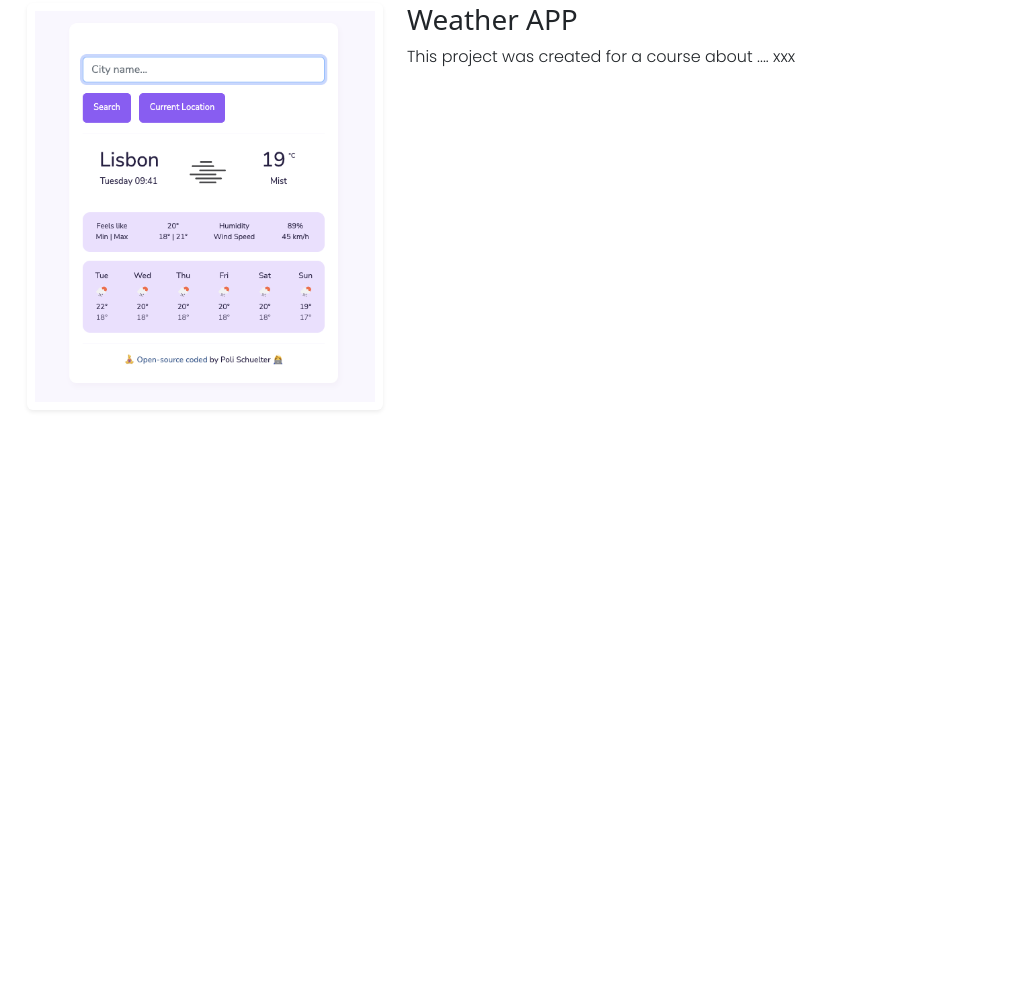
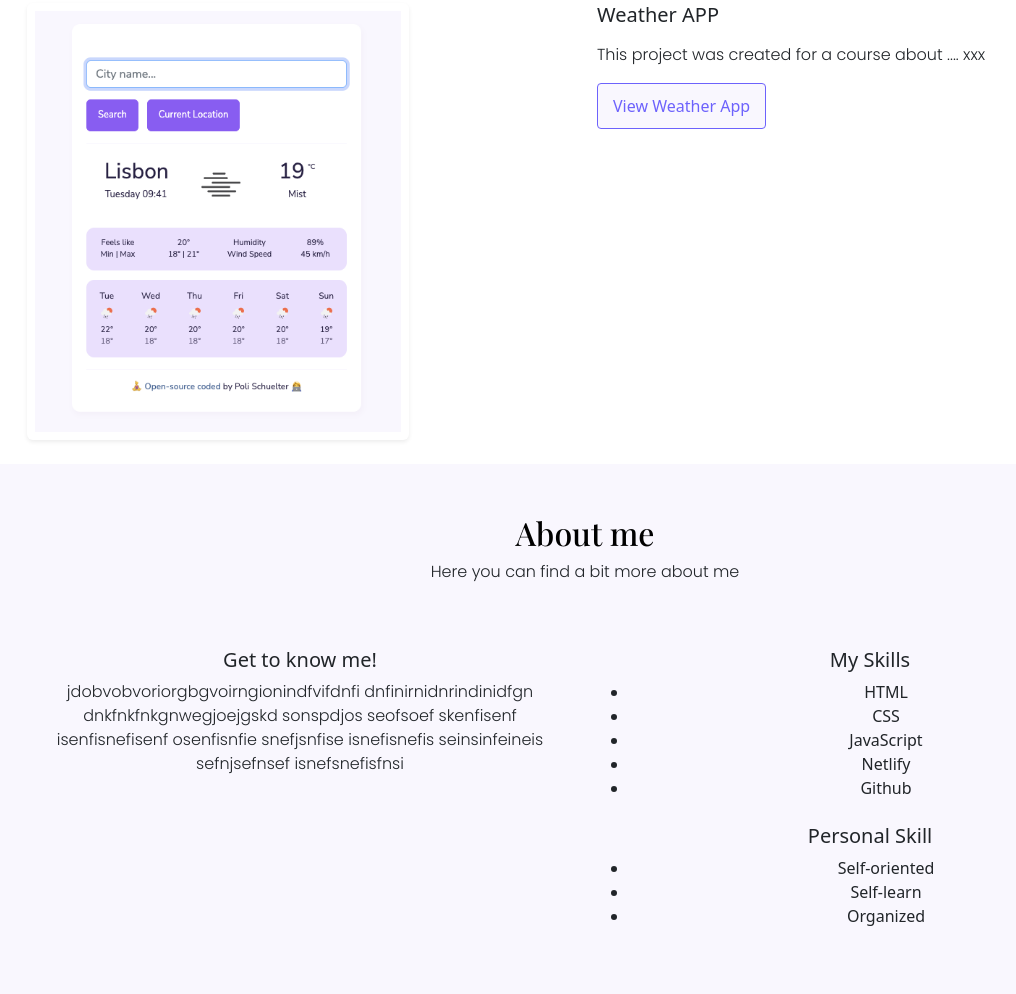
Before and after one commit to polianasc/portfolio-poli-schuelter, a plain HTML site: page index.html in a window 1280 px wide. Shown: the part 981-1975 px from the top of the page, without its empty margins (55-1071 px from the left). Before the commit the page ends 1415 px from the top, so only its background shows below. Drawn offline with nearby package versions, Linux system fonts and the light colour scheme; a web font is replaced by a local one.

Commit message:
about me page content

```diff
--- a/index.html
+++ b/index.html
@@ -72,6 +72,7 @@
         <a href="#" class="btn btn-branding">Contact me</a>
       </div>
     </div>
+
     <div class="projects">
       <h2>Projects</h2>
       <p>Here you can find some of my personal projects</p>
@@ -79,7 +80,7 @@
     <div class="projects-content">
       <div class="container">
         <div class="row">
-          <div class="col-md-4 mb-4">
+          <div class="col-md mb-4">
             <div>
               <img
                 src="/images/weather-app.png"
@@ -88,9 +89,48 @@
               />
             </div>
           </div>
-          <div class="col-md-8">
-            <h3>Weather APP</h3>
+          <div class="col-md">
+            <h3 class="mb-3">Weather APP</h3>
             <p>This project was created for a course about .... xxx</p>
+            <a href="#" class="btn btn-content">View Weather App</a>
+          </div>
+        </div>
+      </div>
+    </div>
+
+    <div class="resume">
+      <h2>About me</h2>
+      <p>Here you can find a bit more about me</p>
+      <div class="container">
+        <div class="row">
+          <div class="col-md mt-5">
+            <h3>Get to know me!</h3>
+            <p>
+              jdobvobvoriorgbgvoirngionindfvifdnfi dnfinirnidnrindinidfgn
+              dnkfnkfnkgnwegjoejgskd sonspdjos seofsoef skenfisenf
+              isenfisnefisenf osenfisnfie snefjsnfise isnefisnefis
+              seinsinfeineis sefnjsefnsef isnefsnefisfnsi
+            </p>
+          </div>
+          <div class="col-md mt-5">
+            <h3>My Skills</h3>
+            <div class="skils">
+              <ul>
+                <li>HTML</li>
+                <li>CSS</li>
+                <li>JavaScript</li>
+                <li>Netlify</li>
+                <li>Github</li>
+              </ul>
+            </div>
+            <h3 class="mt-4">Personal Skill</h3>
+            <div class="personal">
+              <ul>
+                <li>Self-oriented</li>
+                <li>Self-learn</li>
+                <li>Organized</li>
+              </ul>
+            </div>
           </div>
         </div>
       </div>
--- a/style.css
+++ b/style.css
@@ -11,13 +11,20 @@ h2 {
   font-family: var(--heading-font-family);
 }
 
+h3 {
+  font-size: 20px;
+}
 p {
   font-family: var(--default-font-family);
 }
 
 img {
-  width: 100%;
+  width: 70%;
   height: auto;
+}
+
+li {
+  border: #6d62fc;
 }
 
 .hero {
@@ -32,12 +39,21 @@ img {
   padding: 10px 15px;
 }
 
+.btn-content {
+  background-color: var(--secondary-color);
+  border-radius: 4px;
+  border-color: var(--primary-color);
+  color: var(--primary-color);
+  padding: 10px 15px;
+}
+
 .projects {
   padding: 50px 10px;
   text-align: center;
 }
 
-.projects-content {
-  display: flex;
-  justify-content: center;
+.resume {
+  padding: 50px 10px;
+  text-align: center;
+  background-color: var(--secondary-color);
 }
```
